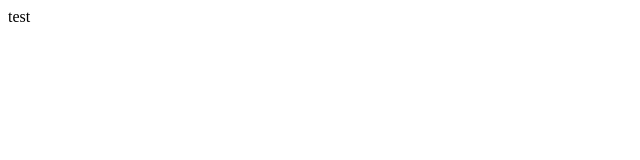
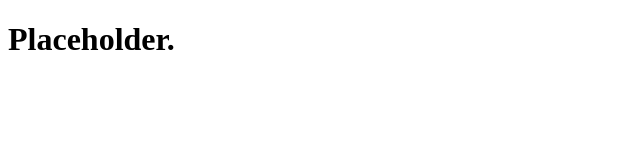
Before and after one commit to H0tdood/dsadsadsadasdsa, a plain HTML site: page index.html in a window 1280 px wide. Shown: the whole page, without its empty margins (0-640 px from the left). Drawn offline with Linux system fonts and the light colour scheme.

Commit message:
Update index.html

```diff
--- a/index.html
+++ b/index.html
@@ -1 +1,12 @@
-<p>test</p>
+<!DOCTYPE html>
+<html lang="en">
+<head>
+  <meta name="robots" content="noindex, noinfollow" />
+  <meta charset="utf-8">
+
+  <title>Prodigy Speak</title>
+</head>
+<body>
+  <h1>Placeholder.</h1>
+</body>
+</html>
```
